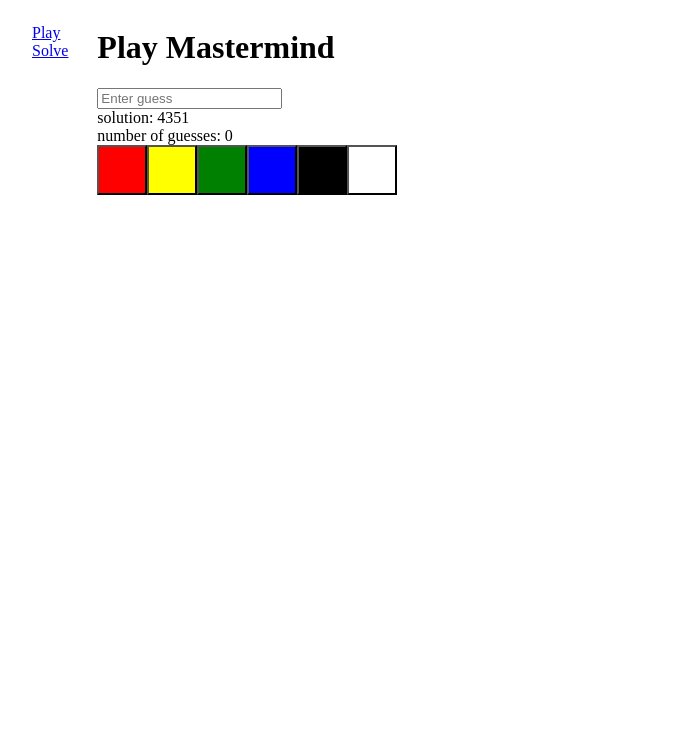
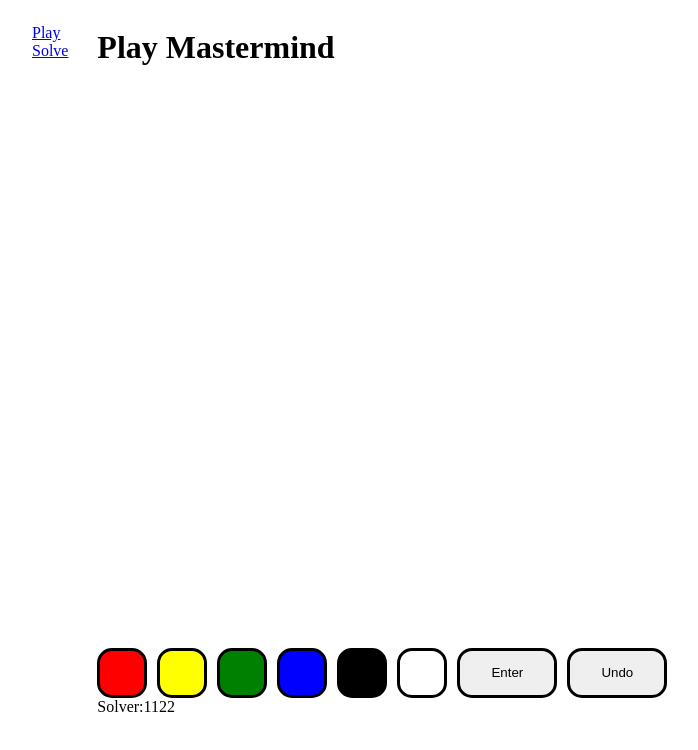
Before and after one commit to geedbee/MastermindSolver, a React (Vite) app in the folder mastermind-solver/: page /Play in a window 1280 px wide. Shown: the top 750 px of the page, without its empty margins (16-714 px from the left). Built offline with nearby package versions, Linux system fonts and the light colour scheme.

Commit message:
trying to implement the solver-- it is not working

```diff
--- a/mastermind-solver/src/components/Play.tsx
+++ b/mastermind-solver/src/components/Play.tsx
@@ -1,5 +1,6 @@
 import React, {useEffect, useState, useTransition} from 'react'
 import PegBoard from "./game-components/PegBoard.tsx";
+import {c} from "vite/dist/node/types.d-aGj9QkWt";
 
 
 export default function Play() {
@@ -86,10 +87,11 @@ export default function Play() {
     //Input: An array of numbers
     //Output: A list of permutations of numbers
     //Credit: https://stackoverflow.com/questions/9960908/permutations-in-javascript, Andrew Richesson
+    //EDITED TO INCLUDE PERMUTATIONS WITH REPETITION
     function generatePermutations(list, size=list.length) {
         if (size > list.length) return [];
         else if (size == 1) return list.map(d=>[d]);
-        return list.flatMap(d => generatePermutations(list.filter(a => a !== d), size - 1).map(item => [d, ...item]));
+        return list.flatMap(d => generatePermutations(list, size - 1).map(item => [d, ...item]));
     }
 
     //Function: Compare two codes and return the [blacks, whites]
@@ -129,7 +131,7 @@ export default function Play() {
     //Function: Get the best possible guess, using the minimax algorithm
     //Input: Knuth codes, possible codes
     //Output: One code
-    function getCode(knuth_codes: string[], possible_codes: string[]): string{
+    /*function getCode(knuth_codes: string[], possible_codes: string[]): string{
         let guess_codes: string[] = miniMax(knuth_codes, possible_codes);
         let code: string = getGuessCodeFromList(knuth_codes, guess_codes);
         //remove from possible_codes
@@ -200,7 +202,7 @@ export default function Play() {
                 knuth_nodes.splice(i, 1);
             }
         }
-    }
+    }*/
 
     //REACT GAMEPLAY FUNCTIONS------------------------------------------------------------------------------------------
     const [totalCodes, setTotalCodes] = useState<string[]>(getTotalCodes(6,4,true));
@@ -214,18 +216,12 @@ export default function Play() {
     const [knuthCodes, setKnuthCodes] = useState<string[]>(totalCodes);
     const [possibleCodes, setPossibleCodes] = useState<string[]>(totalCodes);
     const [solved, setSolved] = useState<boolean>(false);
+    const [bestGuess, setBestGuess] = useState<string>("1122");
 
     const colors = ["red", "yellow", "green", "blue", "black", "white"];
 
-    function handleGuessChange(e: any){
-        setCurrGuess(e.target.value);
-    }
-
-    function handleKeyDown(e : any){
-        //console.log(e.key);
-        if (e.key === "Enter"){
-            makeNewGuess();
-        }
+    function undoGuess(){
+        setCurrGuess(currGuess.slice(0,currGuess.length-1));
     }
 
     function makeNewGuess() {
@@ -237,7 +233,6 @@ export default function Play() {
             return;
         }
         //TODO: Add check to limit numbers
-
         if (currGuess === solution){
             setSolved(true);
         }
@@ -245,7 +240,84 @@ export default function Play() {
         setGuesses(() => [...guesses, currGuess]);
         setFeedbacks(() => [...feedbacks, stringifyBW(guessCode(currGuess, solution))]);
         setNumGuess((n) => n+=1);
+
+        pruneList();
+
+        const i = possibleCodes.indexOf(currGuess);
+        setPossibleCodes((p) => p.splice(i,1));
+
+        setBestGuess(getCode());
         setCurrGuess("");
+    }
+
+    function getCode(): string{
+        let guess_codes: string[] = miniMax();
+        let code: string = getGuessCodeFromList(guess_codes);
+        return code;
+    }
+
+    function miniMax(): string[]{
+        const counts = new Map();
+        //For each possible code, find the worst case amount of knuth_codes it can eliminate
+        for (let i =0; i < possibleCodes.length; i++){
+            const times_found = new Map();
+            let maxCount = 0;
+            for (let j = 0; j < knuthCodes.length; j++){
+                const feedback = guessCode(knuthCodes[j], possibleCodes[i]);
+                let ref = times_found.get(stringifyBW(feedback));
+                if (!ref){
+                    times_found.set(stringifyBW(feedback), 1);
+                }
+                else {
+                    times_found.set(stringifyBW(feedback), ++ref);
+                    if (ref > maxCount){
+                        maxCount = ref;
+                    }
+                }
+            }
+            counts.set(possibleCodes[i], maxCount);
+        }
+        //For the map of counts, find the minimum value
+        let min_val: number = 100000;
+        for (let count of counts.values()) {
+            if (count < min_val){
+                min_val = count;
+            }
+        }
+        //Return all guesses that have that minimum value
+        let guess_codes: string[] = [];
+        for (let [key, value] of counts) {
+            if (value === min_val){
+                guess_codes.push(key);
+            }
+        }
+        console.log(min_val);
+        console.log(counts);
+        console.log(guess_codes);
+        return guess_codes;
+    }
+
+    function getGuessCodeFromList(guess_codes:string[]){
+        for (let i = 0; i < guess_codes.length; i++){
+            for (let j = 0; j < knuthCodes.length; j++) {
+                if (guess_codes[i] === knuthCodes[j]) {
+                    return guess_codes[i];
+                }
+            }
+        }
+        return guess_codes[0];
+    }
+
+    function pruneList(){
+        const feedback = stringifyBW(guessCode(solution, currGuess));
+        for (let i=0; i < knuthCodes.length; i++){
+            const new_feedback = stringifyBW(guessCode(knuthCodes[i], currGuess));
+            if (new_feedback !== feedback){
+                setKnuthCodes((s) => s.splice(i, 1));
+            }
+            else{
+            }
+        }
     }
 
     //Credit: https://www.geeksforgeeks.org/how-to-check-if-string-contains-only-digits-in-javascript/
@@ -253,27 +325,36 @@ export default function Play() {
         return /^\d+$/.test(str);
     }
 
+    function updateGuess(i:number){
+        setCurrGuess(currGuess + (i+1).toString());
+    }
+
     //IMPLEMENTATION----------------------------------------------------------------------------------------------------
 
     useEffect(() => {
+        console.log(solution)
     }, [])
 
     return (
         <>
             <h1>Play Mastermind</h1>
-            <input
-                type="text"
-                placeholder="Enter guess"
-                value={currGuess}
-                onChange={handleGuessChange}
-                onKeyDown={handleKeyDown}
-            />
-            <br/>
-            <span>solution: {solution}</span>
-            <br/>
-            <span>number of guesses: {numGuess}</span>
-            <br/>
-            <PegBoard colors={colors} currGuess={currGuess} setCurrGuess={setCurrGuess} guesses={guesses} feedbacks={feedbacks}></PegBoard>
+            <PegBoard colors={colors} currGuess={currGuess} setCurrGuess={setCurrGuess} guesses={guesses}
+                      feedbacks={feedbacks}></PegBoard>
+            <div className="buttons">
+                {colors.map((x: string, i: number) => <button key={i}
+                                                              title="Press me"
+                                                              style={{"backgroundColor": x}}
+                                                              className="pegboard-button"
+                                                              onClick={() => updateGuess(i)}
+                    />
+                )}
+                <button className="enter-button" title="submit" onClick={makeNewGuess}>Enter</button>
+                <button className="enter-button" title="undo" onClick={undoGuess}>Undo</button>
+            </div>
+            <div>
+                Solver:
+                {bestGuess}
+            </div>
         </>
     )
 }
--- a/mastermind-solver/src/components/game-components/Guess.tsx
+++ b/mastermind-solver/src/components/game-components/Guess.tsx
@@ -4,15 +4,21 @@ export default function Guess(props) {
     const colors = props.colors;
     const guess = props.guess;
     const guessArr = guess.split("");
-    const feedback = props.feedback;
-    const feedbackArr = feedback.split("/");
+    let feedback = "";
+    let feedbackArr:number[] = [];
     let feedbackArrColors =[];
-    for (let i = 0; i < feedbackArr[0]; i++){
-        feedbackArrColors.push("black");
+
+    if (props.feedback) {
+        feedback = props.feedback;
+        feedbackArr = feedback.split("/");
+        for (let i = 0; i < feedbackArr[0]; i++){
+            feedbackArrColors.push("black");
+        }
+        for (let i = 0; i < feedbackArr[1]; i++){
+            feedbackArrColors.push("white");
+        }
     }
-    for (let i = 0; i < feedbackArr[1]; i++){
-        feedbackArrColors.push("white");
-    }
+
 
     return (
         <div className="pegboard-row">
--- a/mastermind-solver/src/components/game-components/PegBoard.tsx
+++ b/mastermind-solver/src/components/game-components/PegBoard.tsx
@@ -14,15 +14,9 @@ export default function PegBoard(props: any) {
 
     return (
         <div>
-            {colors.map((x:string,i:number) => <button key={i}
-                title="Press me"
-                style={{"backgroundColor":x}}
-                className="pegboard-button"
-                onClick={() => updateGuess(i)}
-            />
-            )}
             <div className="pegboard">
                 {guesses.map((x:string, i:number) => <Guess key={i} guess={x} colors={colors} feedback={feedbacks[i]}></Guess>)}
+                <Guess guess={currGuess} colors={colors}></Guess>
             </div>
         </div>
     )
--- a/mastermind-solver/src/index.css
+++ b/mastermind-solver/src/index.css
@@ -1,6 +1,20 @@
 .pegboard-button{
     height:50px;
     width:50px;
+    border: 3px solid black;
+    border-radius: 15px;
+}
+
+.enter-button{
+    height:50px;
+    width:100px;
+    border: 3px solid black;
+    border-radius: 15px;
+}
+
+.buttons{
+    display:flex;
+    gap:10px;
 }
 
 .pegboard-color{
```
